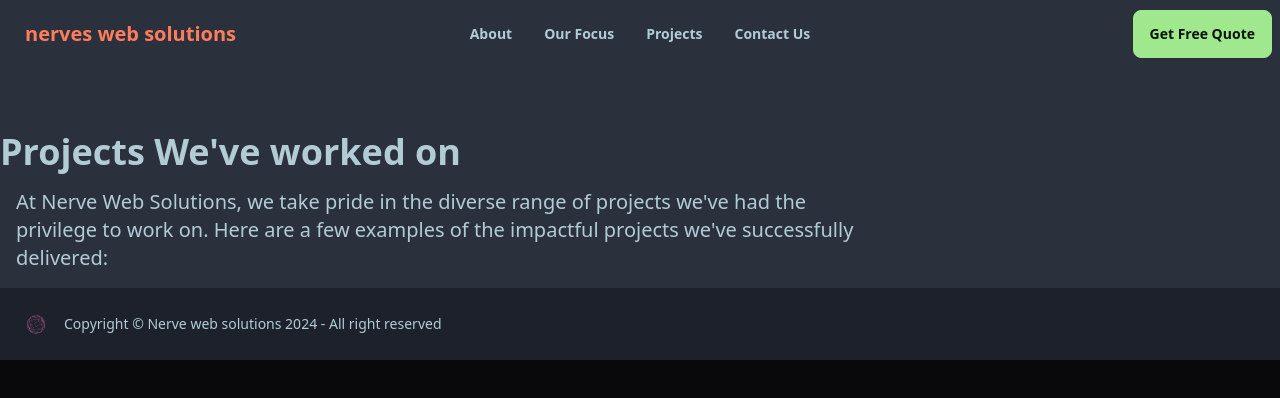
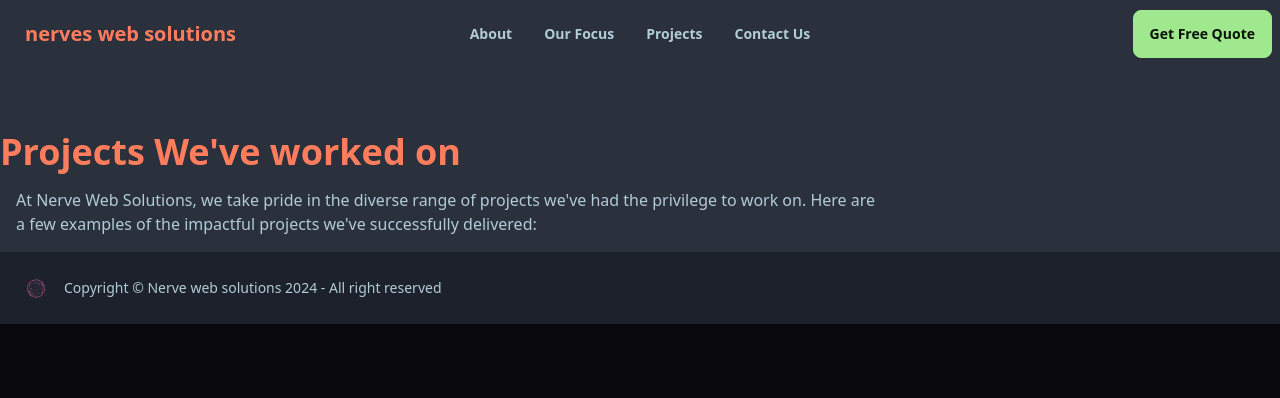
Before and after one commit to gachagajnr/sensitive_webdesigners, a SvelteKit app: page /projects in a window 1280 px wide. Shown: the top 398 px of the page. Built offline with nearby package versions, Linux system fonts and the light colour scheme.

Commit message:
modify projects

```diff
--- a/src/routes/projects/+page.svelte
+++ b/src/routes/projects/+page.svelte
@@ -1,7 +1,7 @@
 <div class="container mx-auto">
 	<div class="mt-16">
-		<h1 class="text-4xl font-bold">Projects We've worked on</h1>
-		<p class="p-4 max-w-4xl text-xl">
+		<h1 class="text-4xl text-secondary font-bold">Projects We've worked on</h1>
+		<p class="p-4 max-w-4xl  ">
 			At Nerve Web Solutions, we take pride in the diverse range of projects we've had the privilege
 			to work on. Here are a few examples of the impactful projects we've successfully delivered:
 		</p>
```
